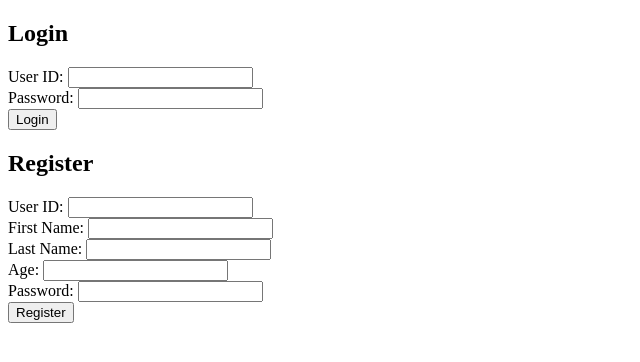
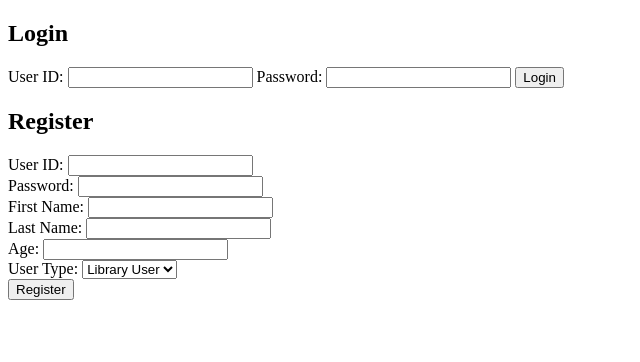
Before and after one commit to Harshith24/CS348-Project-Harshith, a Flask app: page /home in a window 1280 px wide. Shown: the top 362 px of the page, without its empty margins (0-640 px from the left). Run offline with Flask 3, Linux system fonts and the light colour scheme.

Commit message:
added user-librarian

```diff
--- a/app.py
+++ b/app.py
@@ -26,6 +26,7 @@ class User(db.Model):
     last_name = db.Column(db.String(50), nullable=False)
     age = db.Column(db.Integer, nullable=False)
     password = db.Column(db.String(50), nullable=False)
+    type = db.Column(db.String(10), nullable=False)
 
 @app.route('/')
 def main_page():
@@ -43,7 +44,10 @@ def home():
             user = User.query.filter_by(user_id=user_id).first()
 
             if user and user.password == password:
-                return jsonify({'success': True, 'message': 'Login successful! Redirecting...'})
+                if user.type == 'Librarian':
+                    return jsonify({'success': True, 'message': 'Login successful! Redirecting to library...', 'redirect_url': url_for('library')})
+                else:
+                    return jsonify({'success': True, 'message': 'Login successful! Redirecting to user page...', 'redirect_url': url_for('user')})
             else:
                 return jsonify({'success': False, 'message': 'Invalid login credentials. Please try again.'})
 
@@ -54,13 +58,14 @@ def home():
             last_name = request.form.get('last_name')
             age = request.form.get('age')
             password = request.form.get('register_password')
+            user_type = request.form.get('user_type')
 
             # Check if the user ID already exists
             if User.query.filter_by(user_id=user_id).first():
                 return jsonify({'success': False, 'message': 'User ID already exists! Please choose a different one.'})
 
             # Create a new user
-            new_user = User(user_id=user_id, first_name=first_name, last_name=last_name, age=age, password=password)
+            new_user = User(user_id=user_id, first_name=first_name, last_name=last_name, age=age, password=password, type=user_type)
             db.session.add(new_user)
             db.session.commit()
             return jsonify({'success': False, 'message': 'Registration successful! Please log in.'})
@@ -70,6 +75,11 @@ def home():
 @app.route('/library')
 def library():
     return send_from_directory(app.static_folder, 'library.html')
+
+@app.route('/user')
+def user():
+    # Render the user page where regular users can borrow, return, or browse books
+    return send_from_directory(app.static_folder, 'user.html')
 
 @app.route('/add_book', methods=['POST'])
 def add_book():
--- a/templates/home.html
+++ b/templates/home.html
@@ -7,28 +7,41 @@
 </head>
 <body>
     <h2>Login</h2>
-    <form id="loginForm" action="{{ url_for('home') }}" method="post">
+    <form id="loginForm" method="POST" action="{{ url_for('home') }}">
         <input type="hidden" name="form_type" value="login">
-        <label>User ID:</label>
-        <input type="text" name="login_user_id" required><br>
-        <label>Password:</label>
-        <input type="password" name="login_password" required><br>
+        <label for="login_user_id">User ID:</label>
+        <input type="text" name="login_user_id" required>
+
+        <label for="login_password">Password:</label>
+        <input type="password" name="login_password" required>
+
         <button type="submit">Login</button>
     </form>
 
     <h2>Register</h2>
-    <form id="registerForm" action="{{ url_for('home') }}" method="post">
+    <form id="registerForm" method="POST" action="{{ url_for('home') }}">
         <input type="hidden" name="form_type" value="register">
-        <label>User ID:</label>
+        <label for="register_user_id">User ID:</label>
         <input type="text" name="register_user_id" required><br>
-        <label>First Name:</label>
+
+        <label for="register_password">Password:</label>
+        <input type="password" name="register_password" required><br>
+
+        <label for="first_name">First Name:</label>
         <input type="text" name="first_name" required><br>
-        <label>Last Name:</label>
+
+        <label for="last_name">Last Name:</label>
         <input type="text" name="last_name" required><br>
-        <label>Age:</label>
+
+        <label for="age">Age:</label>
         <input type="number" name="age" required><br>
-        <label>Password:</label>
-        <input type="password" name="register_password" required><br>
+
+        <label for="user_type">User Type:</label>
+        <select name="user_type" required>
+            <option value="User">Library User</option>
+            <option value="Librarian">Librarian</option>
+        </select>
+        <br>
         <button type="submit">Register</button>
     </form>
 
@@ -50,7 +63,23 @@
             }
         }
 
-        document.getElementById('loginForm').onsubmit = (event) => handleFormSubmit(event, 'loginForm');
+        document.getElementById("loginForm").onsubmit = async function(event) {
+            event.preventDefault();
+
+            const formData = new FormData(this);
+            const response = await fetch(this.action, {
+                method: 'POST',
+                body: formData
+            });
+            const result = await response.json();
+
+            if (result.success) {
+                alert(result.message);
+                window.location.href = result.redirect_url;  // Redirect based on user type
+            } else {
+                alert(result.message);
+            }
+        };
         document.getElementById('registerForm').onsubmit = (event) => handleFormSubmit(event, 'registerForm');
     </script>
 </body>
```
Also changed, not shown: frontend/public/user.html (added, +11 -0 lines).
